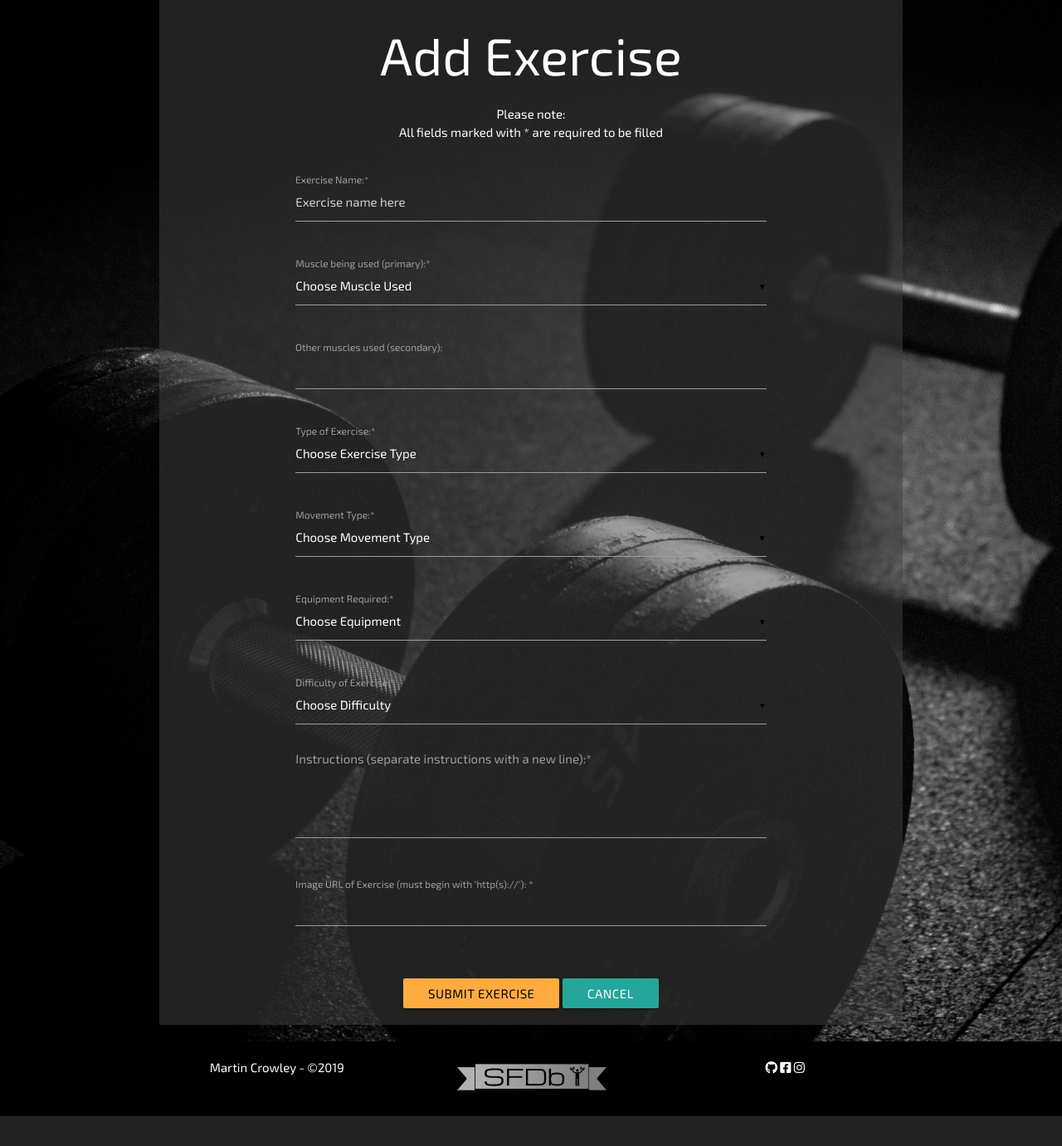
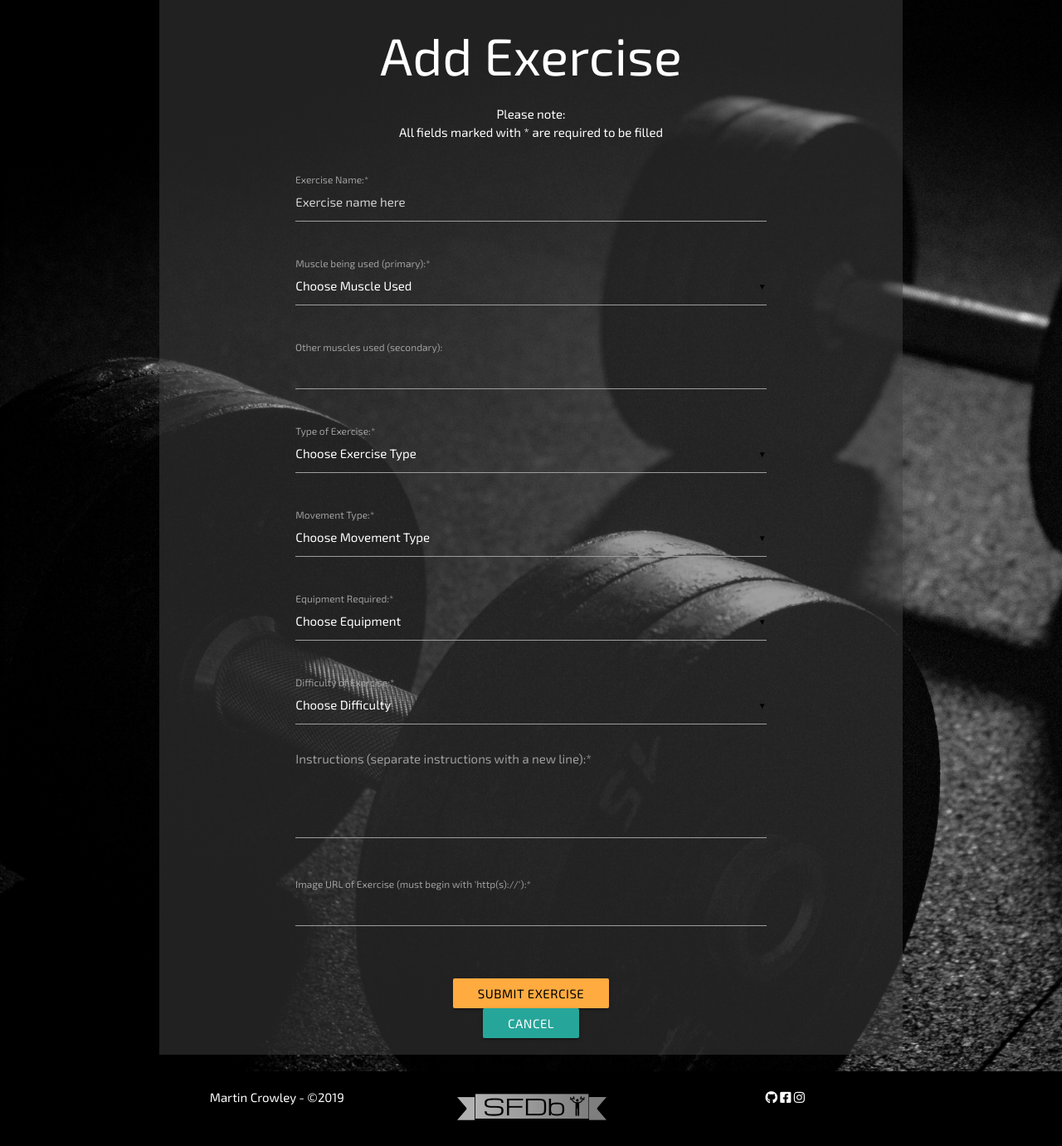
Before and after one commit to Code-Institute-Submissions/shared_fitness_database, a Flask app: page /add_exercise in a window 1280 px wide. Shown: the part 64-1445 px from the top of the page at 83% size. Before the commit the page ends 1409 px from the top, so only its background shows below. Run offline with Flask 2, Linux system fonts and the light colour scheme; data that the repository does not hold is empty; some libraries are stand-ins or nearby versions.

Commit message:
have chosen to apply the highlight class to my heading to make it pop on screen, have also added * by certain fields and a description to explain thst those fields are required to be filled. Have ensured the label text does not overlap the users input text, and also opted yet again to put the buttons on top of each other to give some seperation as to their purposes

```diff
--- a/templates/add_exercise.html
+++ b/templates/add_exercise.html
@@ -94,14 +94,16 @@
                 <div class="row">
                     <div class="input-field col s12">
                         <input placeholder="" id="image_url" name="image_url" class="validate" type="text" pattern="https://.*" minlength="10" required>
-                        <label for="image_url">Image URL of Exercise (must begin with 'http(s)://'):     *</label>
+                        <label for="image_url">Image URL of Exercise (must begin with 'http(s)://'):*</label>
                     </div>
                 </div>
                 <br>
                 <!--Submit & Cancel Buttons-->
                 <div class="row">
-                    <div class="center">
+                    <div class=" col s12 center">
                         <button class="btn btn_form" type="submit">Submit Exercise</button>
+                    </div>
+                    <div class=" col s12 center">
                         <a href="{{ url_for('index') }}" class="btn btn_delete bottom-spacer">Cancel</a>
                     </div>
                 </div>
```
